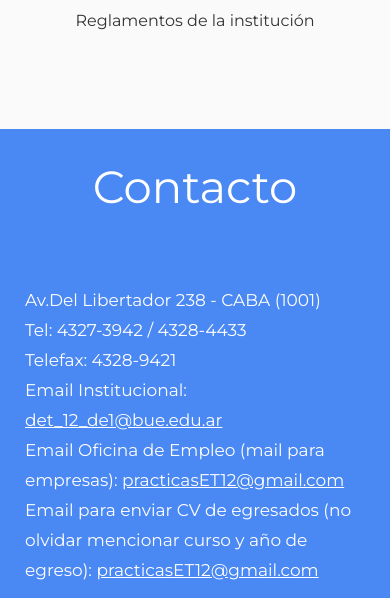
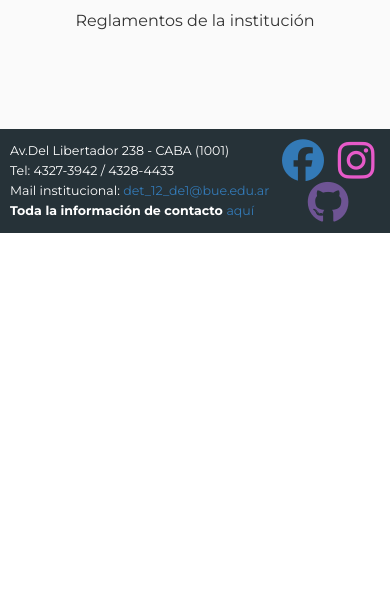
Before and after one commit to et12webmaster/et12webmaster.github.io, a PHP site: page / in a window 390 px wide. Shown: the part 1088-1686 px from the top of the page. After the commit the page ends 1321 px from the top, so only its background shows below. Run offline with PHP 8.4, Linux system fonts and the light colour scheme; some libraries are stand-ins or nearby versions.

Commit message:
Footer 2.0
Incorporado diseño responsive del rediseñado footer

```diff
--- a/css/Estilos.css
+++ b/css/Estilos.css
@@ -90,6 +90,7 @@ th{
 .arrow:hover{
 	color: #00c0ff;
 }
+
 .row p{
   font-weight: 400;
 }
@@ -112,8 +113,6 @@ body,
     -o-transition: all 0.5s ease;
     transition: all 0.5s ease;
 }
-
-
 #wrapper.toggled {
     padding-left: 220px;
 }
@@ -340,7 +339,6 @@ cursor:default;
 	height: 55px;
 	left:0;
 	width:100%;
-
 }
 .sombras{
 	box-shadow: 	0 2px 2px 0 rgba(0,0,0,.14), 0 3px 1px -2px rgba(0,0,0,.2), 0 1px 5px 0 rgba(0,0,0,.12);
@@ -510,48 +508,65 @@ ul li a {
 		background-color: rgba(0,0,0,.5);
     z-index: 99;
 }
-.info{
+.info {
 	font-size: 14px!important;
 }
-.descargar{
+.descargar {
 	background-color: #2979FF!important;
 	color: #fff;
 }
-.footer{
+.footer {
+  width: 100%;
 	background-color: #263238;
-	padding: 30px;
 	color:#fff;
   font-family: 'Montserrat', sans-serif;
-  text-align: center;
+  padding: 10px;
 }
-.footer p{
-	font-size: 1.09em!important;
-font-family: 'Montserrat', sans-serif!important;
+.footer table {
+  width: 100%;
 }
-.vermas{
+.footer-col1 {
+  width: 60%;
+}
+.footer-col2 {
+  width: 40%;
+}
+.footer-info {
+  text-align: left;
+  font-size: 1em;
+  color: rgb(255, 255, 255);
+}
+.footer-icon-block {
+  text-align: right;
+}
+.footer-icon {
+  font-size: 3em;
+}
+
+.vermas {
 	color: #2979FF!important;
 	color: #fff;
 	font-size: 16px !important;
-margin-bottom: 20px !important;
-margin-top: -60px !important;
+  margin-bottom: 20px !important;
+  margin-top: -60px !important;
 }
-.secciones{
+.secciones {
 	margin-bottom: 80px;
 }
-.contacto{
+.contacto {
 	background-color:  #4a88f4;
 	width: 100%;
 	color: #fff;
 	padding: 10px;
 	padding-bottom: 40px;
 }
-.contactotext{
+.contactotext {
 	padding-top: 50px;
 	font-size: 17px!important;
 	line-height: 30px;
-	  font-weight: 500!important;
+	font-weight: 500!important;
 }
-.capa{
+.capa {
 	position: absolute;
     top: 0;
     left: 0;
@@ -574,15 +589,14 @@ margin-top: -60px !important;
               transform: translate3d(-50%,-50%,0);
 }
 
-@media screen and (min-width: 701px) {
+@media screen and (max-width: 950px) {
 	.banner h1 {
-	    font-size: 50px;
+	    font-size: 35px;
 	    font-weight: 400;
 	    margin: 0;
 	    padding: 0;
 	}
 }
-
 @media screen and (max-width: 700px) {
 	.banner h1 {
 	    font-size: 25px;
@@ -590,11 +604,43 @@ margin-top: -60px !important;
 	    margin: 0;
 	    padding: 0;
 	}
+  .footer-info{
+    font-size: 0.9em;
+  }
+  .footer-icon{
+    font-size: 2.5em;
+  }
 }
-.carousel-control{
+@media screen and (max-width: 455px) {
+  .footer-col1{
+    width: 72%;
+  }
+  .footer-col2{
+    width: 28%;
+  }
+  .footer-icon-block{
+    text-align: center;
+  }
+}
+@media screen and (max-width: 383px) {
+  .footer-col1{
+    width: 75%;
+  }
+  .footer-col2{
+    width: 25%;
+  }
+  .footer-icon{
+    font-size: 2.2em !important;
+  }
+  .footer-info{
+    font-size: 0.75em;
+  }
+}
+
+.carousel-control {
 	z-index: 5;
 }
-.esp li{
+.esp li {
 	line-height: 29px;
 
 }
@@ -605,14 +651,17 @@ margin-top: -60px !important;
   text-decoration: none;
 }
 
-#instaIco{
+#instaIco {
   color: #e75ac9;
 }
 
-#instaIco:hover{
+#instaIco:hover {
   color: #8f387c;
 }
 
-#githubIco{
+#githubIco {
   color: #6e5494;
 }
+#githubIco:hover {
+  color: #5d467c;
+}
--- a/index.html
+++ b/index.html
@@ -73,10 +73,7 @@
         </div>
       </div>
 
-
-      <div class="capa">
-
-      </div>
+      <div class="capa"></div>
 
       <a class="left carousel-control" href="#myCarousel" data-slide="prev">
         <span class="	glyphicon glyphicon-chevron-left"></span>
@@ -88,6 +85,7 @@
       </a>
     </div>
   </div>
+
   <div class="container text-center secciones">
     <div class="row">
       <br><br>
@@ -115,7 +113,7 @@
     <div id="cambio"></div>
   </div>
 
-  <div class="contacto">
+  <!--div class="contacto">
     <h2 class="text-center">Contacto</h2>
     <div class="container">
       <div class="row">
@@ -131,20 +129,15 @@
             Email para enviar CV de egresados (no olvidar mencionar curso y año de egreso): <a class="texto"
             href="mailto:practicasET12@gmail.com?subject=CV Egresado: "><u>practicasET12@gmail.com</u></a><br>
         </div>
-        <!-- width="600" height="450" style="border:0;" allowfullscreen="" loading="lazy"></iframe> -->
         <div class="col-md-6 float-right">
           <iframe
             src="https://www.google.com/maps/embed?pb=!1m14!1m8!1m3!1d6568.972805150686!2d-58.377167!3d-34.59186!3m2!1i1024!2i768!4f13.1!3m3!1m2!1s0x0%3A0x28f46622943f6e39!2sEscuela%20T%C3%A9cnica%20N%C2%B012%20DE%201%20Libertador%20Gral.%20Jos%C3%A9%20de%20San%20Mart%C3%ADn!5e0!3m2!1ses!2sar!4v1621961681170!5m2!1ses!2sar"
             width="400" height="300" frameborder="0" style="border:0" allowfullscreen loading="lazy"></iframe>
-          <!-- <iframe
-            src="https://www.google.com/maps/embed?pb=!1m18!1m12!1m3!1d3284.4717342210815!2d-58.37754271185382!3d-34.592231030379025!2m3!1f0!2f0!3f0!3m2!1i1024!2i768!4f13.1!3m3!1m2!1s0x95bccab41d41f071%3A0x28f46622943f6e39!2sEscuela+T%C3%A9cnica+Nro+12+de+1+General+San+Mart%C3%ADn!5e0!3m2!1ses!2sar!4v1534562986721&hl=es-ES"
-            width="400" height="300" frameborder="0" style="border:0" allowfullscreen></iframe> -->
         </div>
 
       </div>
-
     </div>
-  </div>
+  </div-->
 
   <script src="js/jquery.min.js"></script>
   <script src="js/bootstrap.min.js"></script>
--- a/js/componentes/componenteFooter.js
+++ b/js/componentes/componenteFooter.js
@@ -7,15 +7,29 @@ class Footer extends HTMLElement {
         this.innerHTML = `
         <footer>
             <div class="footer">
-            <br>
-            <p>Escuela Técnica N°12 Gral. José de San Martín <a href="changelog.html" title="Changelog">(v2.2.1)</a></p>
-            <p>Página creada y diseñada por alumnos de 6° año Computación 2018</p>
-            <a href="https://www.facebook.com/jose.desanmartin.927" id="fbIco" class="fab fa-facebook fa-3x"
-                title="Facebook Oficial de la Escuela" target="_blank"></a>
-            <a href="https://www.instagram.com/escuelatec12/" id="instaIco" class="fab fa-instagram fa-3x"
-                title="Instagram Oficial de la Escuela" target="_blank"></a>
-            <a href="https://github.com/et12webmaster/et12webmaster.github.io" id="githubIco" class="fab fa-github fa-3x"
-                title="Repositorio del Sitio" target="_blank"></a>
+                <table> <tr>
+                    <td class="footer-col1">
+                        <div class="footer-info-block">
+                            <div class="footer-info">
+                                Av.Del Libertador 238 - CABA (1001)<br>
+                                Tel: 4327-3942 / 4328-4433 <br>
+                                Mail institucional: <a href="mailto:det_12_de1@bue.edu.ar?subject=Mail via web: ">det_12_de1@bue.edu.ar</a> <br>
+                                <b>Toda la información de contacto <a href="contacto.html"> aquí </a> </b>
+                            </div>
+                        </div>
+                    </td>
+
+                    <td class="footer-col2">
+                        <div class="footer-icon-block">
+                            <a href="https://www.facebook.com/jose.desanmartin.927" id="fbIco" class="fab fa-facebook fa-3x footer-icon"
+                                title="Facebook Oficial de la Escuela" target="_blank"></a>
+                            <a href="https://www.instagram.com/escuelatec12/" id="instaIco" class="fab fa-instagram fa-3x footer-icon"
+                                title="Instagram Oficial de la Escuela" target="_blank"></a>
+                            <a href="https://github.com/et12webmaster/et12webmaster.github.io" id="githubIco" class="fab fa-github fa-3x footer-icon"
+                                title="Repositorio del Sitio" target="_blank"></a>
+                        </div>
+                    </td>
+                </tr> </table>
             </div>
         </footer>
         `;
```
